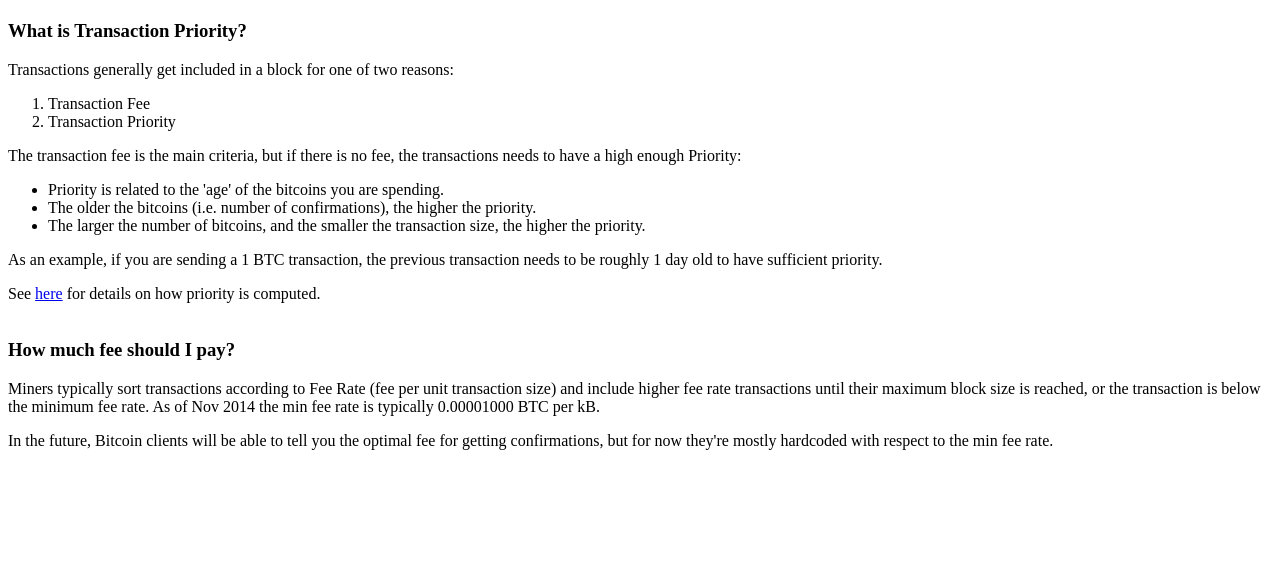
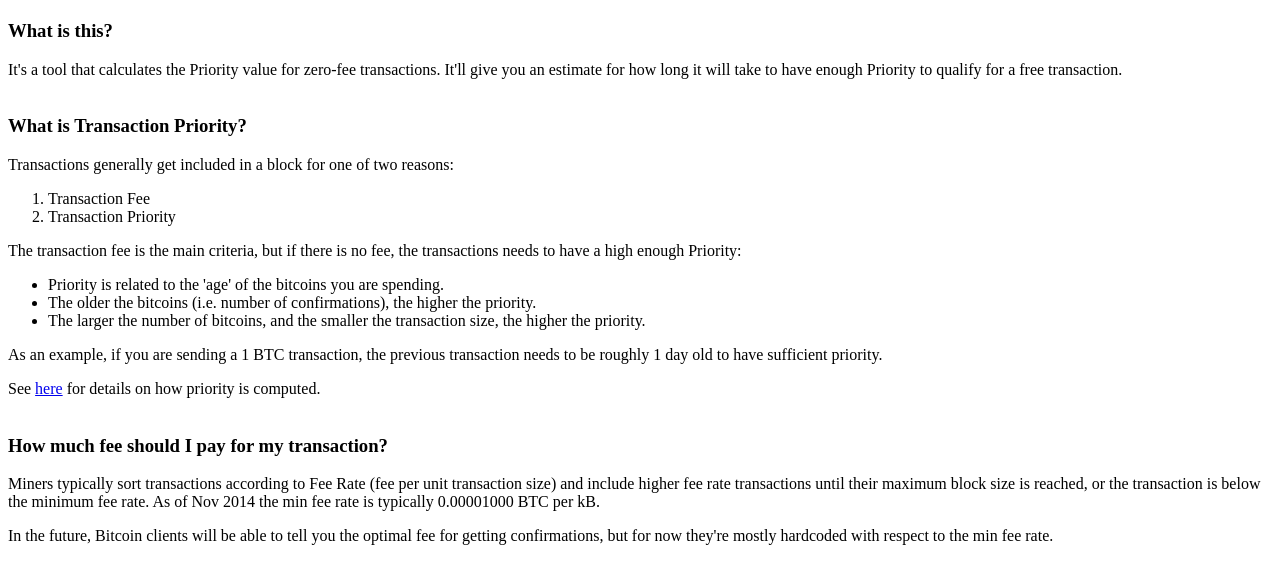
Before and after one commit to bitcoinfees/zerofee, a plain HTML site: page details.html in a window 1280 px wide. Shown: the part 60-644 px from the top of the page. Drawn offline with Linux system fonts and the light colour scheme.

Commit message:
more details

```diff
--- a/details.html
+++ b/details.html
@@ -11,6 +11,13 @@
 </head>
 <body>
   <h1><a href="index.html" id="heading">Bitcoin Zero-Fee Priority Calculator</a></h1>
+  <h3>
+    What is this?
+  </h3>
+  <p>
+    It's a tool that calculates the Priority value for zero-fee transactions. It'll give you an estimate for
+    how long it will take to have enough Priority to qualify for a free transaction.<br><br>
+  </p>
   <h3>
     What is Transaction Priority?
   </h3>
@@ -35,7 +42,7 @@
   <p> See <a href="https://en.bitcoin.it/wiki/Transaction_fees#Technical_info">here</a>
     for details on how priority is computed.<br><br></p>
 
-  <h3>How much fee should I pay?</h3>
+  <h3>How much fee should I pay for my transaction?</h3>
   <p>
     Miners typically sort transactions according to Fee Rate (fee per unit transaction size)
     and include higher fee rate transactions until their maximum block size is reached, or the transaction is
```
